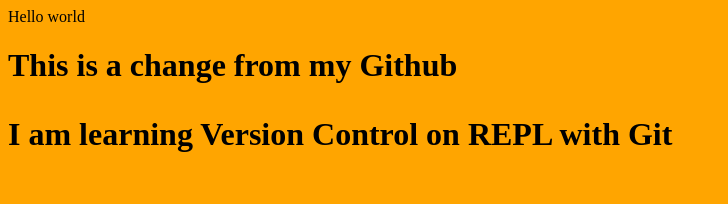
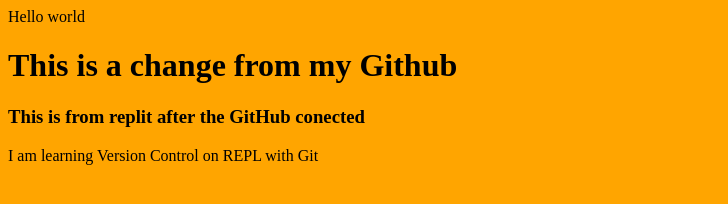
Before and after one commit to Julian1850/CollaborationBasics, a plain HTML site: page index.html in a window 1280 px wide. Shown: the whole page, without its empty margins (0-728 px from the left). Drawn offline with Linux system fonts and the light colour scheme.

Commit message:
Replit update with H3 file

```diff
--- a/index.html
+++ b/index.html
@@ -11,6 +11,7 @@
 <body>
   Hello world
   <h1> This is a change from my Github
+  <h3> This is from replit after the GitHub conected </h3>
   <p> I am learning Version Control on REPL with Git </p>
   <script src="script.js"></script>
 </body>
```
